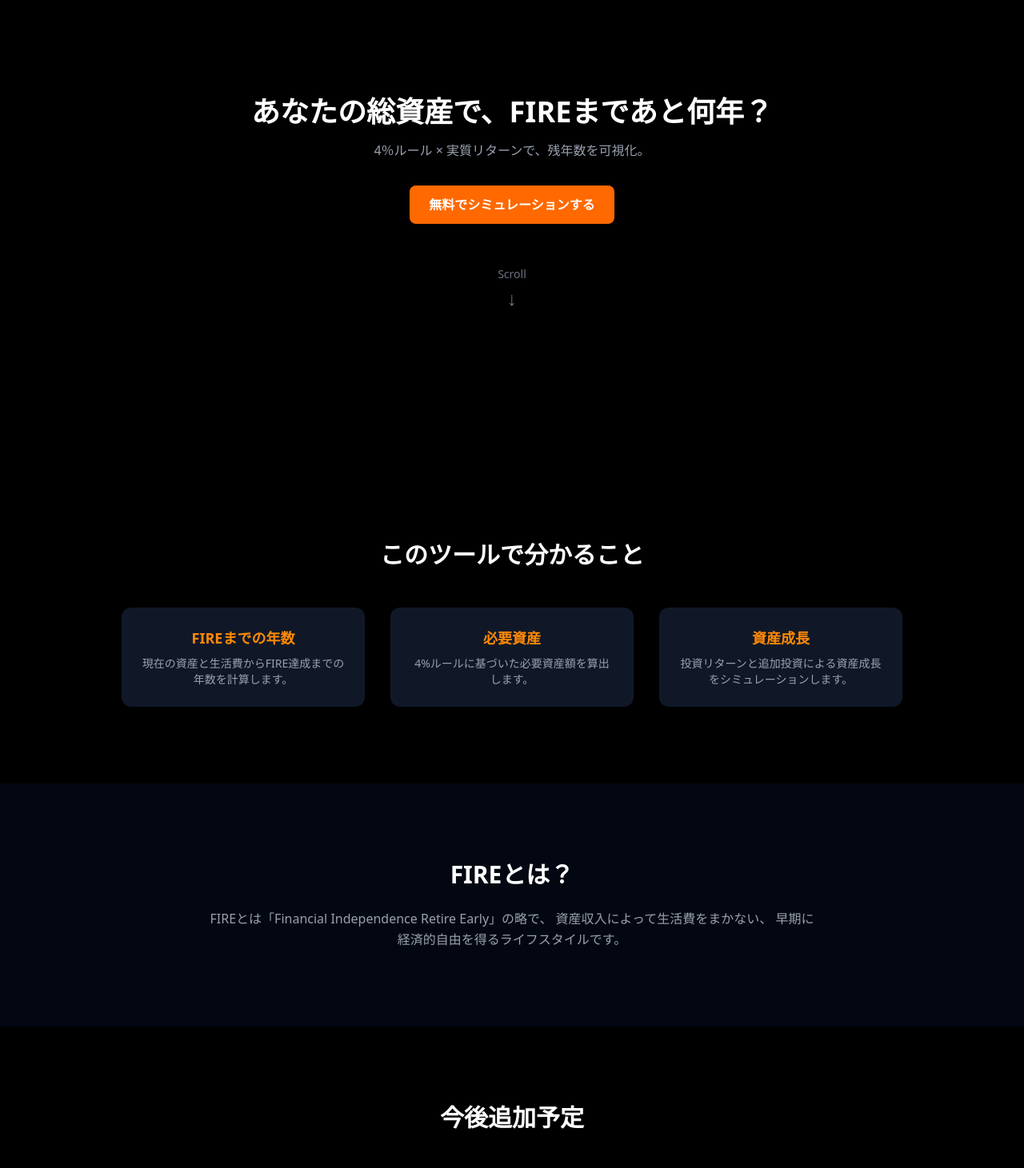
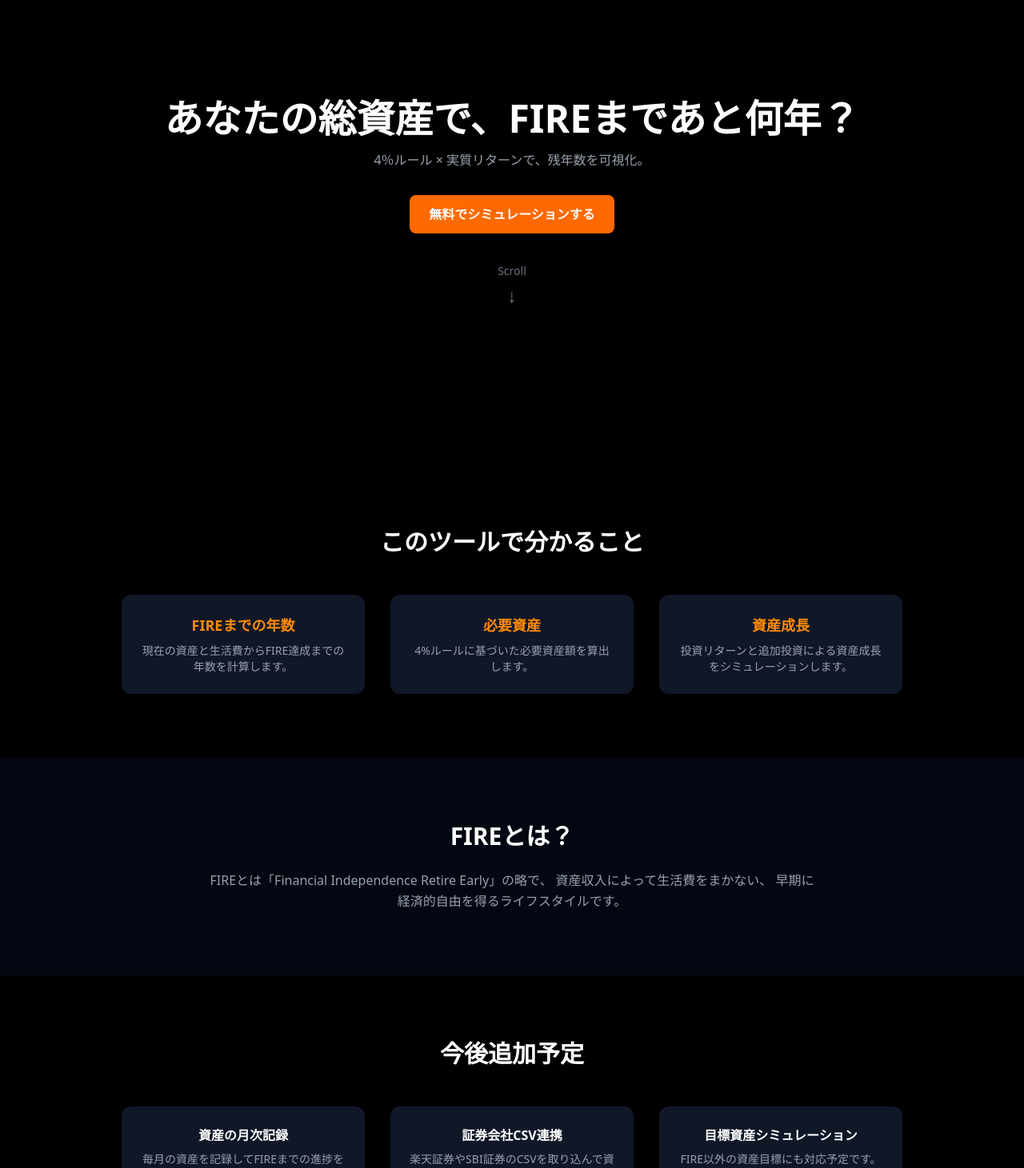
Before and after one commit to tommyjp719/fire-simulator, a Next.js app: page / in a window 1280 px wide. Shown: the part 60-1521 px from the top of the page at 80% size. Built offline with nearby package versions, Linux system fonts and the light colour scheme.

Commit message:
CSS修正

```diff
--- a/app/page.tsx
+++ b/app/page.tsx
@@ -5,7 +5,7 @@ export default function Home() {
       {/* Hero */}
       <section className="min-h-[80vh] flex flex-col items-center justify-center text-center px-6">
 
-        <h1 className="text-4xl font-bold mb-4">
+        <h1 className="text-4xl md:text-5xl font-bold mb-4">
           あなたの総資産で、FIREまであと何年？
         </h1>
 
@@ -15,19 +15,20 @@ export default function Home() {
 
         <a
           href="/simulator"
-          className="bg-orange-500 hover:bg-orange-600 px-6 py-3 rounded-lg font-semibold"
+          className="bg-orange-500 hover:bg-orange-600 px-6 py-3 rounded-lg font-semibold transition"
         >
           無料でシミュレーションする
         </a>
 
-        <div className="mt-16 flex flex-col items-center text-gray-500 animate-bounce">
+        <div className="mt-12 flex flex-col items-center text-gray-500 animate-bounce">
           <span className="text-sm mb-1">Scroll</span>
           <span className="text-2xl">↓</span>
         </div>
 
       </section>
+
       {/* このツールで分かること */}
-      <section className="py-24 px-6 max-w-5xl mx-auto text-center">
+      <section className="py-20 px-6 max-w-5xl mx-auto text-center">
 
         <h2 className="text-3xl font-bold mb-12">
           このツールで分かること
@@ -67,7 +68,7 @@ export default function Home() {
       </section>
 
       {/* FIREとは */}
-      <section className="py-24 px-6 bg-gray-950 text-center">
+      <section className="py-20 px-6 bg-gray-950 text-center">
 
         <div className="max-w-3xl mx-auto">
 
@@ -86,7 +87,7 @@ export default function Home() {
       </section>
 
       {/* 今後追加予定 */}
-      <section className="py-24 px-6 max-w-5xl mx-auto text-center">
+      <section className="py-20 px-6 max-w-5xl mx-auto text-center">
 
         <h2 className="text-3xl font-bold mb-12">
           今後追加予定
```
